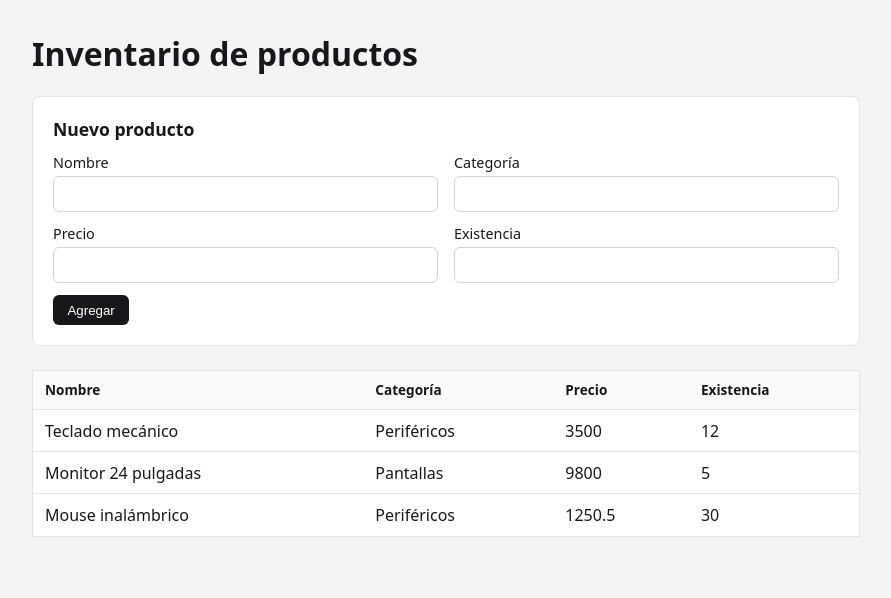
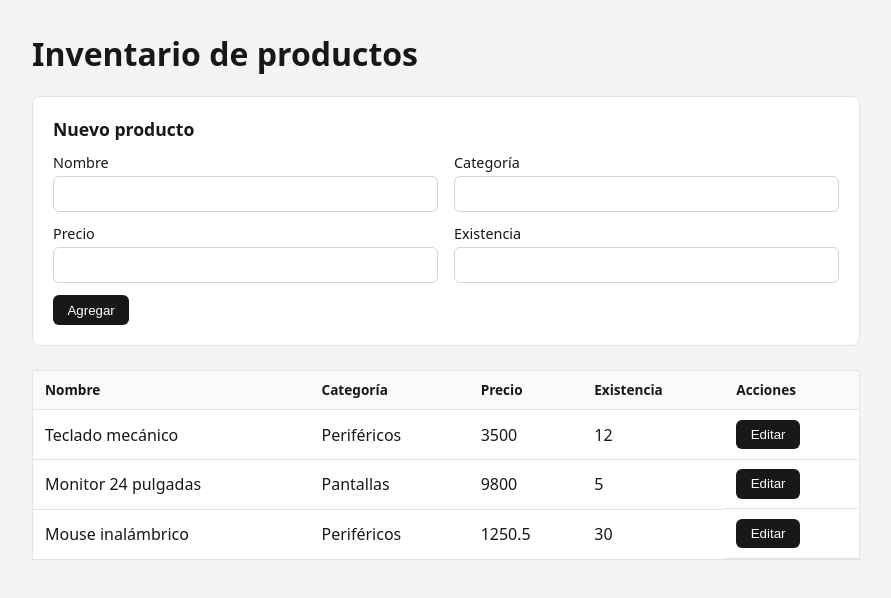
Before and after one commit to ChancheV2/Tarea3-Crud-Productos-Gitflow, a React (Vite) app: page / in a window 1280 px wide. Shown: the top 598 px of the page, without its empty margins (194-1085 px from the left). Built offline with nearby package versions, Linux system fonts and the light colour scheme.

Commit message:
Agrega el botón Editar en la tabla y actualiza el producto al guardar

```diff
--- a/src/App.tsx
+++ b/src/App.tsx
@@ -6,20 +6,29 @@ import type { Product, ProductInput } from "./types";
 
 function App() {
   const [products, setProducts] = useState<Product[]>(loadProducts);
+  const [editing, setEditing] = useState<Product | null>(null);
 
   useEffect(() => {
     saveProducts(products);
   }, [products]);
 
   function handleSubmit(data: ProductInput) {
-    setProducts([...products, { ...data, id: crypto.randomUUID() }]);
+    if (editing) {
+      setProducts(products.map((p) => (p.id === editing.id ? { ...data, id: editing.id } : p)));
+      setEditing(null);
+    } else {
+      setProducts([...products, { ...data, id: crypto.randomUUID() }]);
+    }
   }
 
   return (
     <main>
       <h1>Inventario de productos</h1>
-      <ProductForm onSubmit={handleSubmit} />
-      <ProductTable products={products} />
+      <ProductForm
+        key={editing?.id ?? "new"}
+        editing={editing} onSubmit={handleSubmit} onCancel={() => setEditing(null)}
+      />
+      <ProductTable products={products} onEdit={setEditing} />
     </main>
   );
 }
--- a/src/components/ProductTable.tsx
+++ b/src/components/ProductTable.tsx
@@ -2,9 +2,10 @@ import type { Product } from "../types";
 
 interface Props {
   products: Product[];
+  onEdit: (product: Product) => void;
 }
 
-export function ProductTable({ products }: Props) {
+export function ProductTable({ products, onEdit }: Props) {
   if (products.length === 0) {
     return <p className="empty">No hay productos registrados.</p>;
   }
@@ -17,6 +18,7 @@ export function ProductTable({ products }: Props) {
           <th>Categoría</th>
           <th>Precio</th>
           <th>Existencia</th>
+          <th>Acciones</th>
         </tr>
       </thead>
       <tbody>
@@ -26,6 +28,9 @@ export function ProductTable({ products }: Props) {
             <td>{p.category}</td>
             <td>{p.price}</td>
             <td>{p.stock}</td>
+            <td className="actions">
+              <button onClick={() => onEdit(p)}>Editar</button>
+            </td>
           </tr>
         ))}
       </tbody>
```
